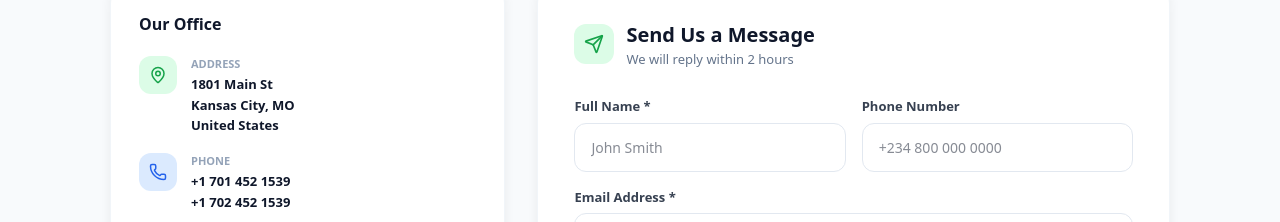
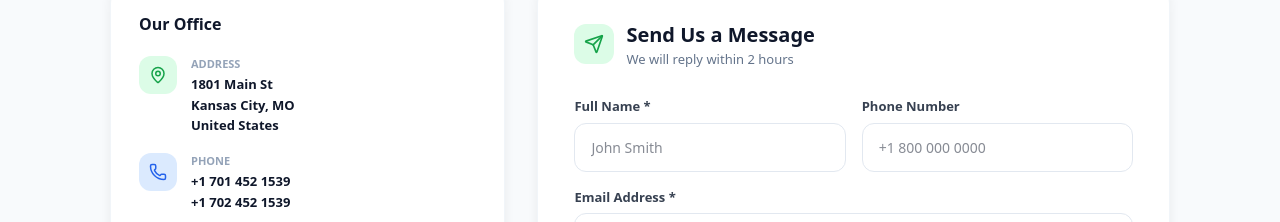
Before and after one commit to andrewrussellagency-sketch/Swiftlane, a Next.js app: page /contact in a window 1280 px wide. Shown: the part 632-854 px from the top of the page. Built offline with nearby package versions, Linux system fonts and the light colour scheme.

Commit message:
Update contact page

```diff
--- a/src/app/contact/page.tsx
+++ b/src/app/contact/page.tsx
@@ -211,7 +211,7 @@ export default function ContactPage() {
                     </div>
                     <div>
                       <label style={labelStyle}>Phone Number</label>
-                      <input className="input-field" style={inputStyle} placeholder="+234 800 000 0000" value={form.phone} onChange={(e) => update('phone', e.target.value)} />
+                      <input className="input-field" style={inputStyle} placeholder="+1 800 000 0000" value={form.phone} onChange={(e) => update('phone', e.target.value)} />
                     </div>
                   </div>
                   <div>
```
